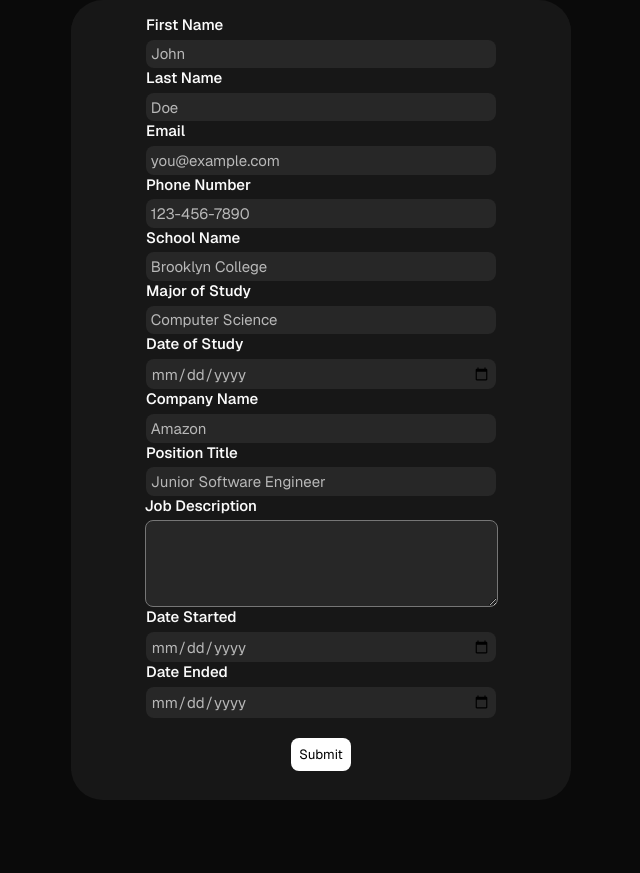
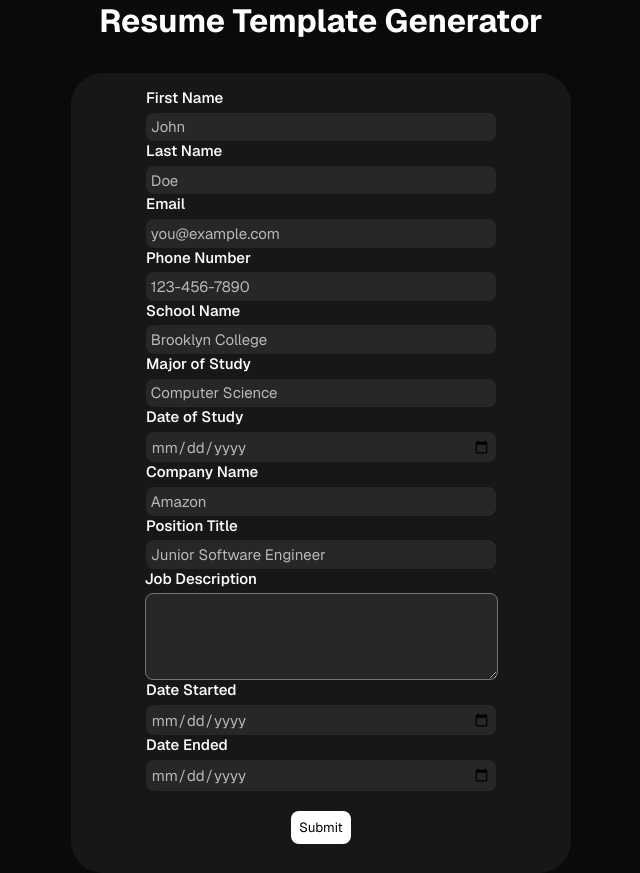
Before and after one commit to giovannylindor/theodinproject-react-cv-application, a React (Vite) app: page / in a window 1280 px wide. Shown: the whole page, without its empty margins (319-959 px from the left). Before the commit the page ends 800 px from the top, so only its background shows below. Built offline with nearby package versions, Linux system fonts and the light colour scheme.

Commit message:
Fixed Styling + Aded Title

```diff
--- a/src/App.css
+++ b/src/App.css
@@ -7,3 +7,11 @@
 body {
     background: lab(2.75381% 0 0);
 }
+
+.parent {
+    display: flex;
+    justify-content: center;
+    flex-direction: column;
+    align-items: center;
+    gap: 2rem;
+}
--- a/src/App.jsx
+++ b/src/App.jsx
@@ -4,7 +4,11 @@ import Form from './components/Form';
 function App() {
     return(
         <>
-            <Form />
+        <div className='parent'>
+        <h1 style={{color: 'white', textAlign:'center'}}>Resume Template Generator</h1>
+        <Form />
+        </div>
+
         </>
     );
 }
```
